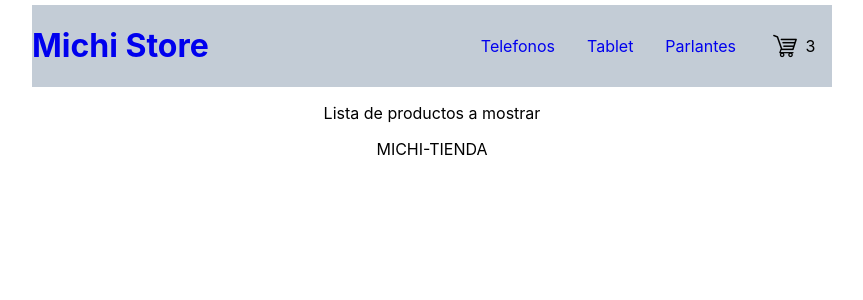
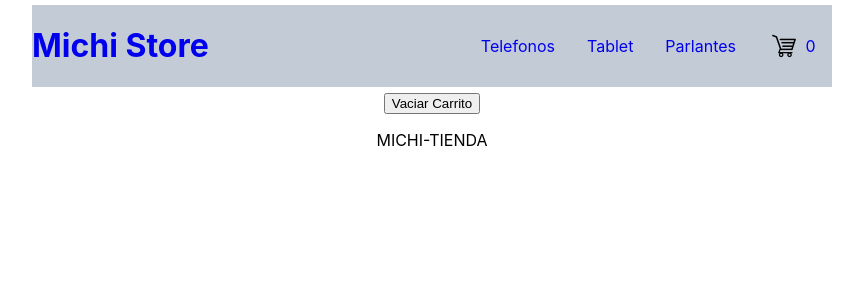
Before and after one commit to michigitcoder/michi-tienda, a React (Create React App) app: page /cart in a window 1280 px wide. Shown: the top 300 px of the page, without its empty margins (208-1071 px from the left). Built offline with nearby package versions, Linux system fonts and the light colour scheme.

Commit message:
Entrega Context Carrito

```diff
--- a/src/App.js
+++ b/src/App.js
@@ -1,9 +1,11 @@
-import logo from './logo.svg';
+// import logo from './logo.svg';
 import './App.css';
 import NavBar from './components/NavBar';
 import ItemListContainer from './components/ItemListContainer';
 import ItemDetailContainer from './components/ItemDetailContainer';
 import {Routes, Route} from 'react-router-dom';
+import CartContextProvider from './context/CartContext';
+import Cart from './components/Cart'
 
 let itemPrueba = {  ruta:'https://http2.mlstatic.com/D_NQ_NP_971510-MLA46260077895_062021-O.jpg',
                 descripcion: 'Redmi Note 9',
@@ -14,6 +16,7 @@ let itemPrueba = {  ruta:'https://http2.mlstatic.com/D_NQ_NP_971510-MLA462600778
 function App() {
   return (
     <div className="App">
+      <CartContextProvider>
         <NavBar />
         <Routes>
           <Route
@@ -30,7 +33,7 @@ function App() {
           />
           <Route
             path='/cart'
-          element = {<p>Lista de productos a mostrar</p>}
+            element = {<Cart />}
           />
           <Route
             path='*'
@@ -38,22 +41,7 @@ function App() {
           />
         </Routes>
         <p>MICHI-TIENDA</p>
-
-      {/* <header className="App-header">
-
-        <img src={logo} className="App-logo" alt="logo" />
-        <p>
-          Edit <code>src/App.js</code> and save to reload.
-        </p>
-        <a
-          className="App-link"
-          href="https://reactjs.org"
-          target="_blank"
-          rel="noopener noreferrer"
-        >
-          Learn React
-        </a>
-      </header> */}
+      </CartContextProvider>
     </div>
   );
 }
--- a/src/api/index.js
+++ b/src/api/index.js
@@ -69,7 +69,6 @@ const PRODUCTOS = [
 const promesa = new Promise(function(resolve,reject){
 
     setTimeout(function(){
-        console.log("llamada al getItem");
         resolve(PRODUCTOS);
     },1000)  //Simulacion de llamada a BackEnd, demora de 1000ms = 1segundo
 });
--- /dev/null
+++ b/src/components/Cart.js
@@ -0,0 +1,15 @@
+import { useContext } from "react";
+import { CartContext } from "../context/CartContext";
+import CartCard from './CartCard'
+
+export default function Cart(){
+    const {carrito, clear} = useContext(CartContext);
+return (
+    <div>
+        {carrito.map((item)=>{
+            return <CartCard key={item.id } item={item}/>
+        })}
+        <button onClick={clear}>Vaciar Carrito</button>
+    </div>
+)
+}
--- /dev/null
+++ b/src/components/CartCard.css
@@ -0,0 +1,8 @@
+.cartFila{
+    display: flex;
+    flex-direction: row;
+    margin: auto;
+    max-width: 800px;
+    align-items: center;
+    justify-content: space-between;
+}
--- /dev/null
+++ b/src/components/CartCard.js
@@ -0,0 +1,18 @@
+import { useContext } from 'react';
+import { CartContext } from '../context/CartContext';
+import './CartCard.css';
+export default function CartCard( {item}){
+    const {removeItem} = useContext(CartContext)
+    const eliminarProducto = () => {
+        removeItem(item.id);
+    }
+    return (
+        <div className="cartFila">
+                <img className='imagenProducto' src = {item.ruta} alt = {item.descripcion} />
+                <p>{item.cantidad}</p>
+                <p>{item.descripcion}</p>
+                <p>USD {item.precio}</p>
+                <button onClick={eliminarProducto}>Eliminar Producto</button>
+        </div>
+    )
+}
--- a/src/components/CartWidget.js
+++ b/src/components/CartWidget.js
@@ -1,12 +1,15 @@
 // import React from 'react';
 import './CartWidget.css';
 import carritoImagen from '../imagenes/carrito.png'
+import { useContext } from 'react';
+import { CartContext } from '../context/CartContext';
 
 function CartWidget(){
+    const {cantidadProductos} = useContext(CartContext);
     return (
         <div className = 'divCarritoFlex'>
               <img className = 'iconoCarrito' src = {carritoImagen} alt = "Imagen carrito" />
-              <p>3</p>
+              <p>{cantidadProductos()}</p>
         </div>)
 }
 
--- a/src/components/ItemDetail.js
+++ b/src/components/ItemDetail.js
@@ -1,14 +1,18 @@
 import './ItemDetail.css';
 import ItemCount from './ItemCount';
-import {useState} from 'react'
+import {useState, useContext} from 'react'
 import { Link } from 'react-router-dom';
+import {CartContext} from '../context/CartContext';
 
 
 export default function ItemDetail({item}){
+    const [itemCount, setItemCount] = useState(0);
 
-    const [itemCount, setItemCount] = useState(0);
+    const {addItem} = useContext(CartContext);
+
     function onAdd(cantidad){
         setItemCount(cantidad);
+        addItem(cantidad, item);
     }
 
     return (
--- a/src/components/NavBar.js
+++ b/src/components/NavBar.js
@@ -11,7 +11,7 @@ export default function NavBar(){
                                 <li><Link to={'/categoria/tablets'}>Tablet</Link></li>
                                 <li><Link to={'/categoria/parlantes'}>Parlantes</Link></li>
                             </ul>
-                            <CartWidget />
+                            <Link to={'/cart'}><CartWidget /></Link>
                         </nav>
                 </header>
             </div>
--- /dev/null
+++ b/src/context/CartContext.js
@@ -0,0 +1,45 @@
+import react, { createContext, useState } from "react";
+
+export const CartContext = createContext([]);
+
+export default function CartContextProvider({children}){
+
+    const [carrito, setCarrito] = useState([]);
+
+    const addItem = (cantidad, item) =>{
+        const index = carrito.findIndex(i => i.id === item.id)
+        if (index > -1)
+            {   const cantidadTotal = carrito[index].cantidad + cantidad;
+                carrito[index].cantidad = cantidadTotal;
+            }
+        else setCarrito([...carrito, {...item, cantidad}]);
+    }
+
+    const isInCart = (id) => {
+        return (carrito.some((producto)=> producto.id === id))
+    }
+
+    const clear = () => setCarrito([]);
+
+    const removeItem = (id) =>{
+        const carritoNuevo = carrito.filter((producto) => producto.id !== id);
+        setCarrito(carritoNuevo);
+    }
+
+    const cantidadProductos = () => {
+        let cantidadItem = 0;
+        carrito.map((p) => cantidadItem = cantidadItem + p.cantidad);
+        return cantidadItem;
+    }
+    return (
+        <CartContext.Provider value = {{carrito, addItem, clear, removeItem,cantidadProductos}}>
+           {children}
+        </CartContext.Provider>
+    )
+}
+
+// const CartContextProvider = ()=>{
+//     return ........
+// }
+// export default CartContextProvider
+// Otra forma de escribir
```
Lines whose indentation alone changed are shown as unchanged.
